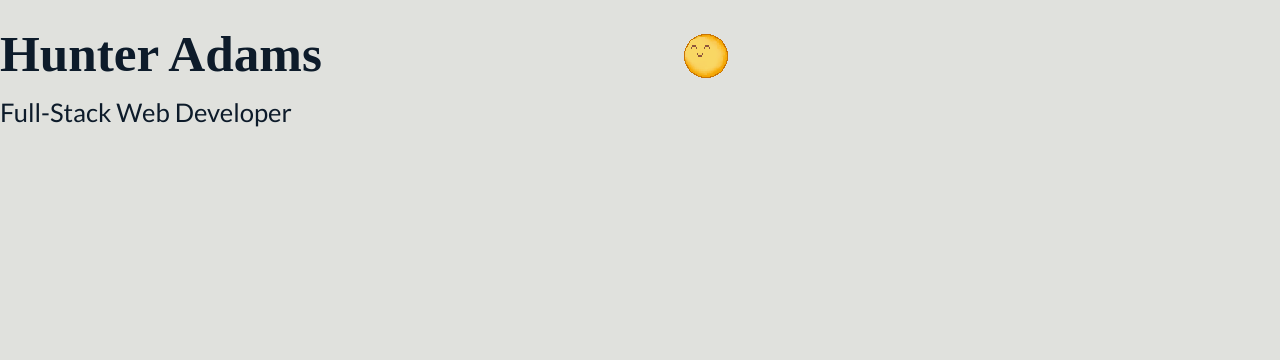
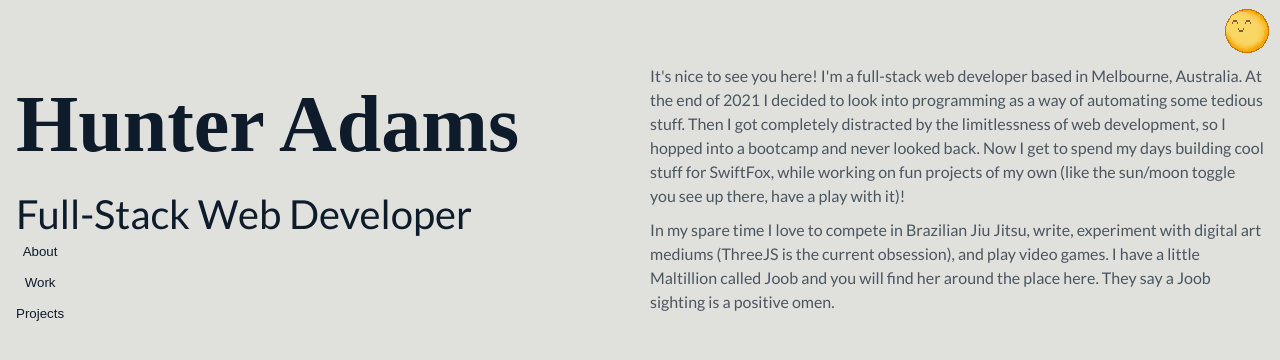
Before and after one commit to hunteradams-dev/hunter-adams-portfolio, a React (Vite) app: page / in a window 1280 px wide. Shown: the top 360 px of the page. Built offline with nearby package versions, Linux system fonts and the light colour scheme; a web font is replaced by a local one.

Commit message:
Basic layout and styling

```diff
--- a/package.json
+++ b/package.json
@@ -12,6 +12,7 @@
   "dependencies": {
     "react": "^18.2.0",
     "react-dom": "^18.2.0",
+    "react-router-dom": "^6.22.3",
     "styled-components": "^6.1.8",
     "use-local-storage": "^3.0.0",
     "vite-plugin-svgr": "^4.2.0"
--- a/src/app.tsx
+++ b/src/app.tsx
@@ -1,8 +1,11 @@
+import { AboutSection } from "./components/about";
 import {
+  GridItem,
   LeftColumn,
   MainContainer,
   RightColumn,
 } from "./components/main-container";
+import { NavItems } from "./components/nav";
 import { ThemeToggle } from "./components/theme-toggle";
 import { TitleCard } from "./components/title-card";
 import { ThemeProviderComponent } from "./contexts/theme-provider";
@@ -11,12 +14,20 @@ export default function App() {
   return (
     <>
       <ThemeProviderComponent>
+            <ThemeToggle />
         <MainContainer>
           <LeftColumn>
+            <GridItem>
             <TitleCard />
+            </GridItem>
+            <GridItem>
+              <NavItems />
+            </GridItem>
           </LeftColumn>
           <RightColumn>
-            <ThemeToggle />
+            <GridItem>
+              <AboutSection />
+            </GridItem>
           </RightColumn>
         </MainContainer>
       </ThemeProviderComponent>
--- /dev/null
+++ b/src/components/about.tsx
@@ -0,0 +1,31 @@
+import styled from "styled-components";
+import { SectionHeader } from "./ui-components/section-header";
+
+const AboutDiv = styled.div``;
+
+export const AboutSection = () => {
+  return (
+    <AboutDiv id="about">
+      <SectionHeader text="About Me" />
+      <section>
+        <p>
+          It's nice to see you here! I'm a full-stack web developer based in
+          Melbourne, Australia. At the end of 2021 I decided to look into
+          programming as a way of automating some tedious stuff. Then I got
+          completely distracted by the limitlessness of web development, so I
+          hopped into a bootcamp and never looked back. Now I get to spend my
+          days building cool stuff for SwiftFox, while working on fun projects
+          of my own (like the sun/moon toggle you see up there, have a play with
+          it)!
+        </p>
+        <p>
+          In my spare time I love to compete in Brazilian Jiu Jitsu, write,
+          experiment with digital art mediums (ThreeJS is the current
+          obsession), and play video games. I have a little Maltillion called
+          Joob and you will find her around the place here. They say a Joob
+          sighting is a positive omen.
+        </p>
+      </section>
+    </AboutDiv>
+  );
+};
--- a/src/components/main-container.tsx
+++ b/src/components/main-container.tsx
@@ -7,21 +7,32 @@ export const MainContainer = styled.div`
   gap: 20px;
   height: 100%;
   width: 100%;
+  padding: 0 1rem;
+
+  @media (max-width: 700px){
+    grid-template-columns: 1fr;
+    text-align: left;
+  }
 `;
 
 export const LeftColumn = styled.div`
-  padding: 1rem 0;
+  display: flex;
+  flex-direction: column;
   height: 100%;
+
+
 `;
 
 export const RightColumn = styled.div`
-    grid-area: left
+    display: flex;
+    flex-direction: column;
     height: 100%;
-    align-items: center;
-    justify-content: center;
 `;
 export const GridItem = styled.div`
-  grid-area: right;
-  align-items: center;
-  justify-content: center;
+  display: flex;
+
+  @media (max-width: 700px){
+    width: 100%;
+  }
+
 `;
--- /dev/null
+++ b/src/components/nav.tsx
@@ -0,0 +1,27 @@
+import styled from "styled-components";
+
+const NavContainer = styled.div`
+  display: flex;
+  flex-direction: column;
+  align-items: center;
+  justify-content: center;
+  gap: 1rem;
+
+  @media (max-width: 700px){
+    display: none;
+  }
+`;
+
+export const NavButton = styled.button`
+
+`;
+
+export const NavItems = () => {
+  return (
+    <NavContainer role="navigation">
+      <NavButton role="navigation" aria-label="Scroll to About Me Section">About</NavButton>
+      <NavButton role="navigation" aria-label="Scroll to Work Section">Work</NavButton>
+      <NavButton role="navigation" aria-label="Scroll Projects Section">Projects</NavButton>
+    </NavContainer>
+  );
+};
--- a/src/components/theme-toggle.tsx
+++ b/src/components/theme-toggle.tsx
@@ -4,27 +4,33 @@ import MoonComponent from "../images/moon-component";
 import SunComponent from "../images/sun-component";
 
 const sunSetAnimation = keyframes`
-  0% {
-    opacity: 0;
-    transform: translate(0, 0);
-  }
-  100%{
-    opacity: 1;
-    transform: translate(25px, 25px);
-  }
+0% {
+  opacity: 0;
+  transform: translate(25px, 25px);
+}
+
+100% {
+  transform: translate(0px, 0px);
+  opacity: 1;
+}
 `;
 
 const moonRiseAnimation = keyframes`
 0% {
   opacity: 0;
-  transform: translate(0, 0);
+  transform: translate(25px, 25px);
 }
 
 100% {
-  transform: translate(25px, 25px);
+  transform: translate(0px, 0px);
   opacity: 1;
 }
 `;
+
+const MainCelestialContainer = styled.div`
+  display: flex;
+  flex-direction: row-reverse;
+`
 
 const Sun = styled.div`
   transition: transform 0.5s ease;
@@ -55,13 +61,12 @@ const FullMoon = () => {
 export const ThemeToggle = () => {
   const { theme, toggleTheme } = useThemeContext();
   const isDarkMode = theme === Themes.Dark;
-  console.log(theme);
 
   return (
-    <div>
+    <MainCelestialContainer>
       <button onClick={toggleTheme}>
         {isDarkMode ? <FullMoon /> : <FullSun />}
       </button>
-    </div>
+    </MainCelestialContainer>
   );
 };
--- a/src/components/title-card.tsx
+++ b/src/components/title-card.tsx
@@ -1,9 +1,16 @@
+import styled from "styled-components";
+
+const TitleContainer = styled.div`
+  display: flex;
+  flex-direction: column;
+`
+
 
 export const TitleCard = () => {
   return (
-    <>
+    <TitleContainer>
       <h1>Hunter Adams</h1>
       <h2>Full-Stack Web Developer</h2>
-    </>
+    </TitleContainer>
   );
 };
--- /dev/null
+++ b/src/components/ui-components/navbar.tsx
@@ -0,0 +1,2 @@
+import React from "react";
+import { Link } from 'react-router-dom';
--- /dev/null
+++ b/src/components/ui-components/section-header.tsx
@@ -0,0 +1,12 @@
+import styled from "styled-components";
+
+const TitleDisplay = styled.h3`
+  padding: 1rem 0;
+  @media (min-width: 700px) {
+    display: none;
+  }
+`;
+
+export const SectionHeader = ({ text }: { text: string }) => {
+  return <TitleDisplay>{text}</TitleDisplay>;
+};
--- a/src/contexts/theme-provider.tsx
+++ b/src/contexts/theme-provider.tsx
@@ -29,8 +29,9 @@ const ThemeProviderComponent = ({ children }: ThemeProviderProps) => {
   });
 
   const toggleTheme = () => {
-    setTheme(theme === Themes.Light ? Themes.Dark : Themes.Light);
-    localStorage.setItem("theme", theme);
+    const newTheme = theme === Themes.Light ? Themes.Dark : Themes.Light
+    setTheme(newTheme);
+    localStorage.setItem("theme", newTheme);
   };
 
   useEffect(() => {
--- a/src/styles/global-style.js
+++ b/src/styles/global-style.js
@@ -9,6 +9,7 @@ ${fonts};
   * {
     margin: 0;
     padding: 0;
+    box-sizing: border-box;
   }
 
   img,
@@ -30,6 +31,19 @@ ${fonts};
     overflow-wrap: break-word;
   }
 
+  h2,
+  h4,
+  h5,
+  h6,
+  p {
+    overflow-wrap: break-word;
+    font-family: Lato
+  }
+
+  h3{
+    font-family: Belanosima;
+  }
+
   #root,
   #__next {
     isolation: isolate;
@@ -46,32 +60,32 @@ ${fonts};
     line-height: 1.5;
     -webkit-font-smoothing: antialiased;
     scroll-behavior: smooth;
-    transition: all 0.5s ease-out;
+    // transition: all 0.25s ease-out;
+    width: 100%;
   }
 
   h1 {
     font-family: "Belanosima";
-    font-size: clamp(20px, 4vw, 80px);
+    font-size: clamp(40px, 8vw, 80px);
   }
 
   h2 {
     font-family: "Lato";
-    font-size: clamp(10px, 2vw, 40px);
+    font-size: clamp(20px, 4vw, 40px);
     font-weight: 400;
   }
 
-  // probably don't want this global, isolate to switch
   button {
     background-color: transparent;
     border: none;
     outline: none;
     cursor: pointer;
+    color: inherit;
   }
 
   p {
-    font-size: 1rem;
-    line-height: 1.5;
     margin-bottom: 10px;
-    color: pink;
+    color: inherit;
+    opacity: 0.7
   }
 `;
```
Also changed, not shown: src/components/ui-components/toggle-switch.tsx (deleted, +0 -68 lines), 1 other file (tests, documents, lock files or other folders).
